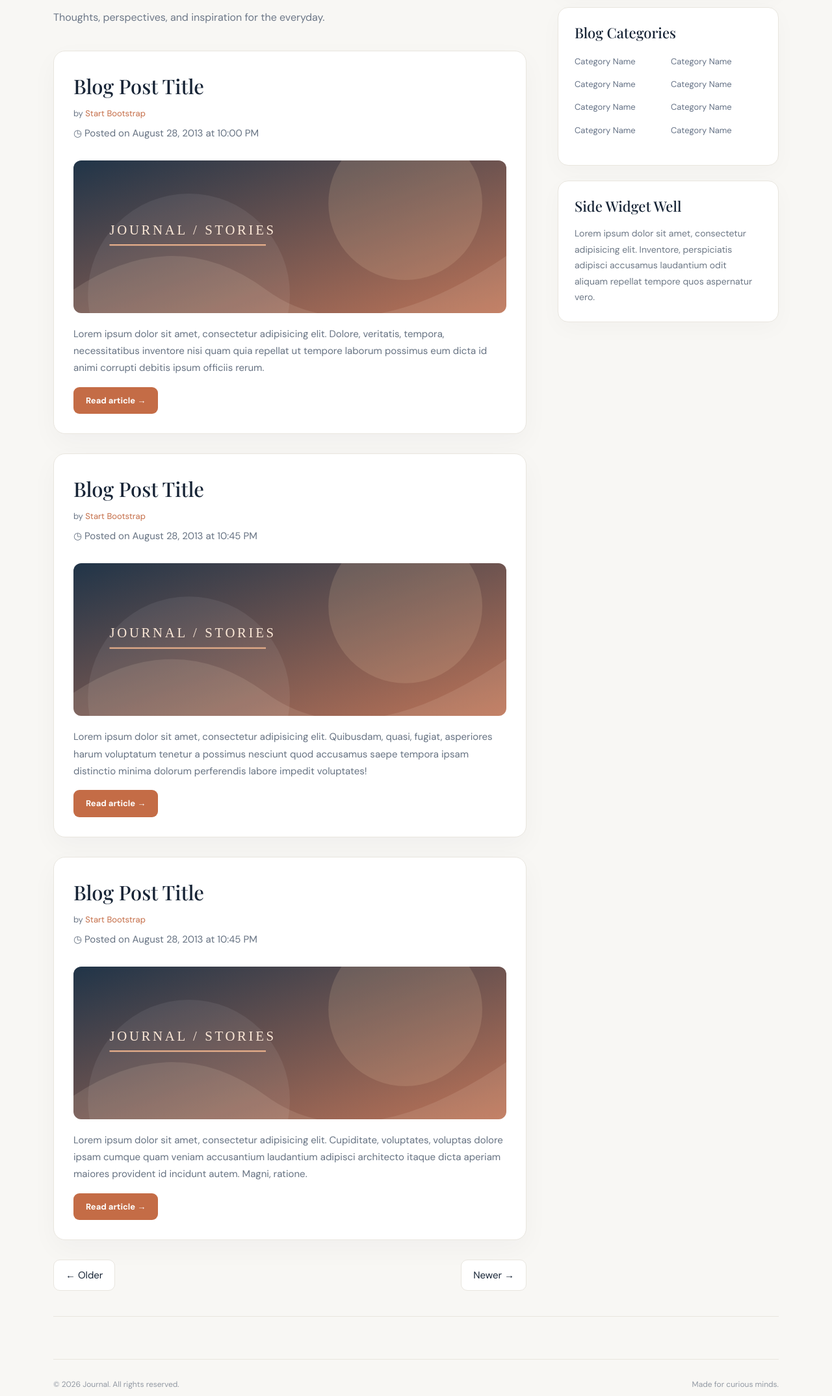
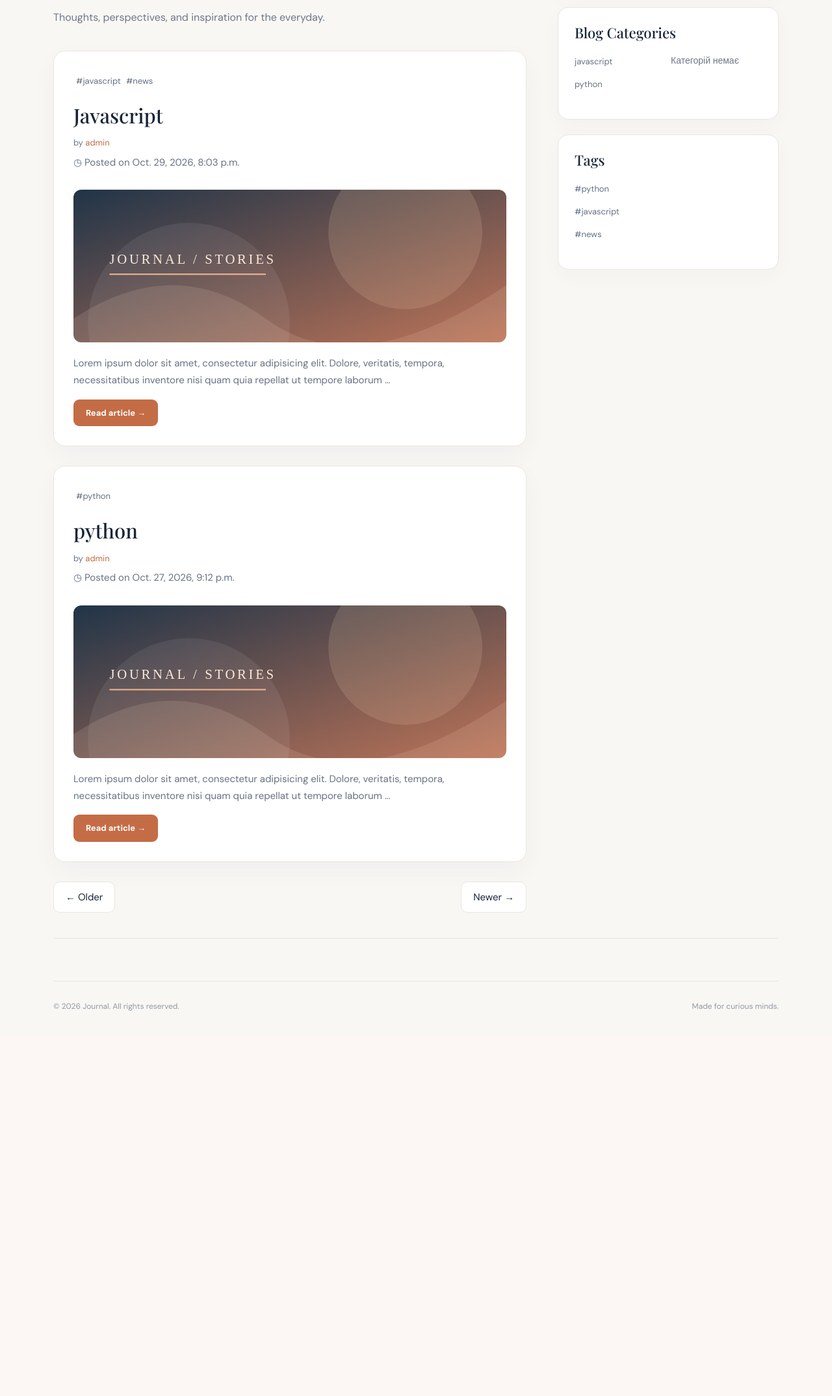
Before and after one commit to eugene2094/django_blog_62, a Django app: page / in a window 1280 px wide. Shown: the part 293-2442 px from the top of the page at 65% size. After the commit the page ends 1849 px from the top, so only its background shows below. Run offline with Django 5.2, Linux system fonts and the light colour scheme; data comes from the database, SQL or seed files in the repository; both versions use the stored data as it was after the commit; some web fonts are replaced.

Commit message:
add Tag model + show posts on the site

```diff
--- a/website/blog/models.py
+++ b/website/blog/models.py
@@ -3,7 +3,8 @@ from django.db import models
 
 
 class Category(models.Model):
-    name = models.CharField(max_length=100,verbose_name='Назва')
+    name = models.CharField(max_length=100, verbose_name='Назва')
+
     def __str__(self):
         return self.name
 
@@ -12,12 +13,21 @@ class Category(models.Model):
         verbose_name = 'Категорія'
         verbose_name_plural = 'Категорії'
 
+
+class Tag(models.Model):
+    name = models.CharField(max_length=50, unique=True)
+
+    def __str__(self):
+        return self.name
+
+
 class Post(models.Model):
-    title = models.CharField(max_length=200,verbose_name='Заголовок')
+    title = models.CharField(max_length=200, verbose_name='Заголовок')
     content = models.TextField(verbose_name='Вміст')
-    published_date = models.DateTimeField(auto_now_add=True,verbose_name='Дата публікації')
-    category = models.ForeignKey(Category, on_delete=models.CASCADE,verbose_name='Категорія')
-    user = models.ForeignKey(User, on_delete=models.CASCADE,verbose_name='Автор')
+    published_date = models.DateTimeField(auto_now_add=True, verbose_name='Дата публікації')
+    category = models.ForeignKey(Category, on_delete=models.CASCADE, verbose_name='Категорія')
+    user = models.ForeignKey(User, on_delete=models.CASCADE, verbose_name='Автор')
+    tags = models.ManyToManyField(Tag, blank=True)
 
     def __str__(self):
         return self.title
--- a/website/blog/views.py
+++ b/website/blog/views.py
@@ -1,5 +1,7 @@
 from django.shortcuts import render
 from django.utils import timezone
+
+from .models import Post, Category, Tag
 
 
 def dummy():
@@ -8,7 +10,10 @@ def dummy():
 
 # Create your views here.
 def index(request):
-    context = {}
+    posts = Post.objects.all()
+    categories = Category.objects.all()
+    tags = Tag.objects.all()
+    context = {'posts': posts, 'categories': categories, 'tags': tags}
     return render(request, 'blog/index.html', context)
 
 
--- a/website/templates/base.html
+++ b/website/templates/base.html
@@ -45,27 +45,21 @@
                 <div class="row g-2">
                     <div class="col-6">
                         <ul class="list-unstyled category-list">
-                            <li><a href="#">Category Name</a>
-                            </li>
-                            <li><a href="#">Category Name</a>
-                            </li>
-                            <li><a href="#">Category Name</a>
-                            </li>
-                            <li><a href="#">Category Name</a>
-                            </li>
+                            {% for category in categories %}
+                                <li><a href="#">{{ category.name }}</a></li>
+                            {% empty %}
+                             <p>Категорій немає</p>
+                            {% endfor %}
                         </ul>
                     </div>
                     <!-- /.col-lg-6 -->
                     <div class="col-6">
                         <ul class="list-unstyled category-list">
-                            <li><a href="#">Category Name</a>
-                            </li>
-                            <li><a href="#">Category Name</a>
-                            </li>
-                            <li><a href="#">Category Name</a>
-                            </li>
-                            <li><a href="#">Category Name</a>
-                            </li>
+                            {% for category in categories2 %}
+                                <li><a href="#">{{ category.name }}</a></li>
+                            {% empty %}
+                             <p>Категорій немає</p>
+                            {% endfor %}
                         </ul>
                     </div>
                     <!-- /.col-lg-6 -->
@@ -74,9 +68,14 @@
             </div>
             <!-- Side Widget Well -->
             <div class="sidebar-card">
-                <h4 class="sidebar-heading">Side Widget Well</h4>
-                <p>Lorem ipsum dolor sit amet, consectetur adipisicing elit. Inventore, perspiciatis adipisci accusamus
-                    laudantium odit aliquam repellat tempore quos aspernatur vero.</p>
+                <h4 class="sidebar-heading">Tags</h4>
+                 <ul class="list-unstyled category-list">
+                            {% for tag in tags %}
+                                <li><a href="#">#{{ tag.name }}</a></li>
+                            {% empty %}
+                             <p>Тегів немає</p>
+                            {% endfor %}
+                 </ul>
             </div>
         </div>
     </div>
--- a/website/templates/blog/index.html
+++ b/website/templates/blog/index.html
@@ -1,53 +1,33 @@
 {% extends 'base.html' %}
 {% load static %}
 {% block content %}
+ <h1 class="page-title"><span class="eyebrow">THE EDITORIAL</span><br/>Stories worth <em>sharing.</em><span
+                class="page-subtitle">Thoughts, perspectives, and inspiration for the everyday.</span></h1>
 
-<h1 class="page-title"><span class="eyebrow">THE EDITORIAL</span><br/>Stories worth <em>sharing.</em><span
-        class="page-subtitle">Thoughts, perspectives, and inspiration for the everyday.</span></h1>
-<!-- First Blog Post -->
-<section class="post-card"><h2 class="post-title">
-    <a href="post.html">Blog Post Title</a>
-</h2>
-    <p class="byline">
-        by <a href="index.php">Start Bootstrap</a>
-    </p>
-    <p>◷ Posted on August 28, 2013 at 10:00 PM</p><img alt="Abstract editorial illustration"
-                                                       class="img-fluid feature-image"
-                                                       src="{% static 'blog/assets/feature.svg' %}"/>
-    <p>Lorem ipsum dolor sit amet, consectetur adipisicing elit. Dolore, veritatis, tempora, necessitatibus
-        inventore nisi quam quia repellat ut tempore laborum possimus eum dicta id animi corrupti debitis
-        ipsum officiis rerum.</p><a class="btn btn-accent" href="{% url 'blog:post' %}">Read article →</a></section>
+{% for post in posts %}
+        <!-- First Blog Post -->
+        <section class="post-card">
+            <ul class="list-unstyled category-list d-flex ">
+                {% for tag in post.tags.all %}
+                     <li class="m-1"><a href="#">#{{ tag.name }}</a></li>
+                {% empty %}
+                     <p>Тегів немає</p>
+                {% endfor %}
+                </ul>
+            <h2 class="post-title">
+            <a href="post.html">{{ post.title }}</a>
+            </h2>
+            <p class="byline">
+                by <a href="index.php">{{ post.user }}</a>
+            </p>
+            <p>◷ Posted on {{ post.published_date }}</p>
+            <img alt="Abstract editorial illustration" class="img-fluid feature-image" src="{% static 'blog/assets/feature.svg' %}"/>
+            <p>{{ post.content|truncatewords:20 }}</p><a class="btn btn-accent" href="{% url 'blog:post' %}">Read article →</a>
+        </section>
 
-<!-- Second Blog Post -->
-<section class="post-card"><h2 class="post-title">
-    <a href="post.html">Blog Post Title</a>
-</h2>
-    <p class="byline">
-        by <a href="index.php">Start Bootstrap</a>
-    </p>
-    <p>◷ Posted on August 28, 2013 at 10:45 PM</p><img alt="Abstract editorial illustration"
-                                                       class="img-fluid feature-image"
-                                                       src="{% static 'blog/assets/feature.svg' %}"/>
-    <p>Lorem ipsum dolor sit amet, consectetur adipisicing elit. Quibusdam, quasi, fugiat, asperiores harum
-        voluptatum tenetur a possimus nesciunt quod accusamus saepe tempora ipsam distinctio minima dolorum
-        perferendis labore impedit voluptates!</p><a class="btn btn-accent" href="post.html">Read article
-        →</a></section>
-
-
-<!-- Third Blog Post -->
-<section class="post-card"><h2 class="post-title">
-    <a href="post.html">Blog Post Title</a>
-</h2>
-    <p class="byline">
-        by <a href="index.php">Start Bootstrap</a>
-    </p>
-    <p>◷ Posted on August 28, 2013 at 10:45 PM</p><img alt="Abstract editorial illustration"
-                                                       class="img-fluid feature-image"
-                                                       src="{% static 'blog/assets/feature.svg' %}"/>
-    <p>Lorem ipsum dolor sit amet, consectetur adipisicing elit. Cupiditate, voluptates, voluptas dolore
-        ipsam cumque quam veniam accusantium laudantium adipisci architecto itaque dicta aperiam maiores
-        provident id incidunt autem. Magni, ratione.</p><a class="btn btn-accent" href="post.html">Read
-        article →</a></section>
+{% empty %}
+  <p>Поки що немає постів.</p>
+{% endfor %}
 
 
 <!-- Pager -->
```
Also changed, not shown: website/blog/admin.py (+8 -1 lines), website/blog/migrations/0002_tag_alter_category_options_alter_post_options_and_more.py (added), website/db.sqlite3.
